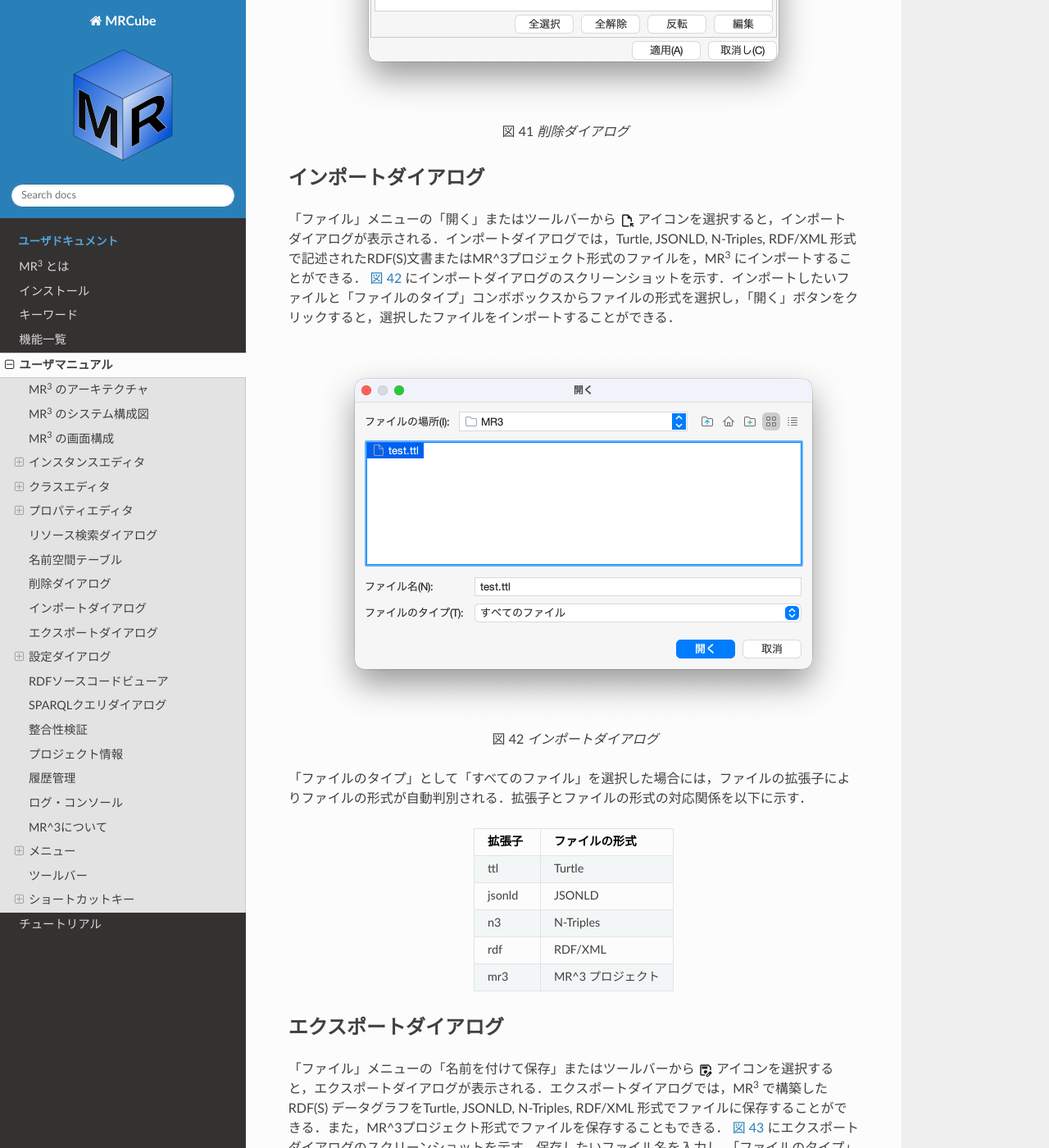
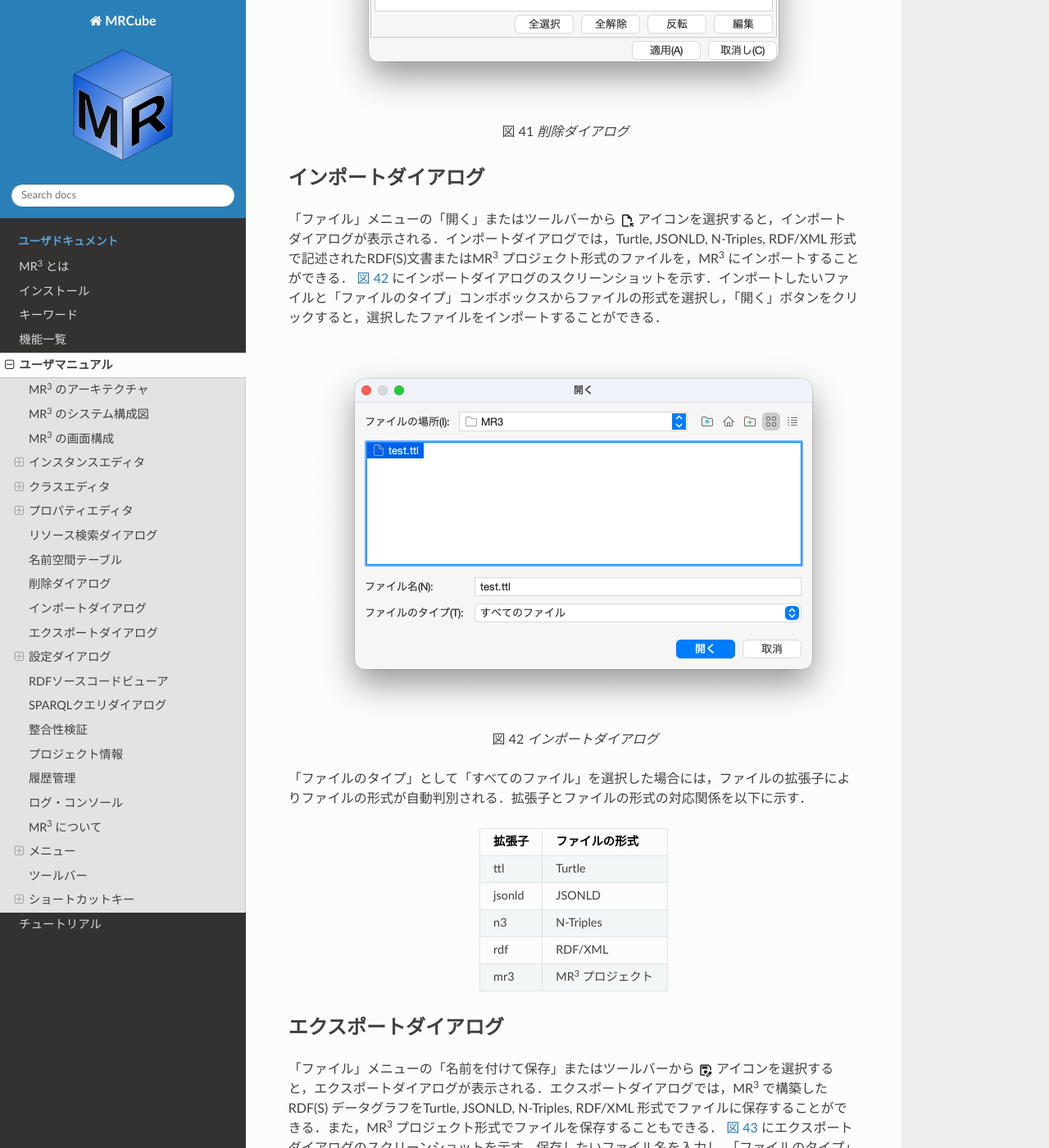
Before and after one commit to mr-3/mrcube-ja-docs, a Sphinx documentation site: the page built from docs/source/user_manual.rst, in a window 1280 px wide and 1400 px high, scrolled down 21626 px. Shown: the whole window at 82% size. Built offline with Sphinx 7.4.7 and the Read the Docs theme 3.1.0, drawn with Linux system fonts in a browser that asks for light colours; part of the change alters nothing that is shown; some of the changed text lies outside the part shown.

```diff
--- a/docs/source/user_manual.rst
+++ b/docs/source/user_manual.rst
@@ -31,7 +31,7 @@ MR\ :sup:`3` \のシステム構成図
    MR\ :sup:`3` \のシステム構成
 
 MR\ :sup:`3` \の画面構成
-------------------------
+----------------------------
 :numref:`mr3-screenshot` にMR\ :sup:`3` \のグラフィカルモデラのスクリーンショットを示す．グラフィカルモデラは，インスタンスエディタ，クラスエディタ，プロパティエディタ，属性ダイアログ，名前空間テーブル，削除ダイアログ，リソース検索ダイアログ，インポートダイアログ，エクスポートダイアログ，設定ダイアログから構成される．
 
  .. _mr3-screenshot:
@@ -463,7 +463,7 @@ RDFリソースに対して，rdfs:label プロパティを用いてRDFリソー
 
 インポートダイアログ
 --------------------
-「ファイル」メニューの「開く」またはツールバーから |open| アイコンを選択すると，インポートダイアログが表示される．インポートダイアログでは，Turtle, JSONLD, N-Triples, RDF/XML 形式で記述されたRDF(S)文書またはMR^3プロジェクト形式のファイルを，MR\ :sup:`3` \にインポートすることができる． :numref:`import-dialog` にインポートダイアログのスクリーンショットを示す．インポートしたいファイルと「ファイルのタイプ」コンボボックスからファイルの形式を選択し，「開く」ボタンをクリックすると，選択したファイルをインポートすることができる．
+「ファイル」メニューの「開く」またはツールバーから |open| アイコンを選択すると，インポートダイアログが表示される．インポートダイアログでは，Turtle, JSONLD, N-Triples, RDF/XML 形式で記述されたRDF(S)文書またはMR\ :sup:`3` \プロジェクト形式のファイルを，MR\ :sup:`3` \にインポートすることができる． :numref:`import-dialog` にインポートダイアログのスクリーンショットを示す．インポートしたいファイルと「ファイルのタイプ」コンボボックスからファイルの形式を選択し，「開く」ボタンをクリックすると，選択したファイルをインポートすることができる．
 
  .. _import-dialog:
  .. figure:: figures/import_dialog.png
@@ -487,14 +487,14 @@ RDFリソースに対して，rdfs:label プロパティを用いてRDFリソー
    jsonld, JSONLD
    n3, N-Triples
    rdf, RDF/XML
-   mr3, MR^3 プロジェクト
+   mr3, MR\ :sup:`3` \ プロジェクト
 
 
 .. index:: エクスポートダイアログ
 
 エクスポートダイアログ
 ----------------------
-「ファイル」メニューの「名前を付けて保存」またはツールバーから |saveas| アイコンを選択すると，エクスポートダイアログが表示される．エクスポートダイアログでは，MR\ :sup:`3` \ で構築したRDF(S) データグラフをTurtle, JSONLD, N-Triples, RDF/XML 形式でファイルに保存することができる．また，MR^3プロジェクト形式でファイルを保存することもできる． :numref:`export-dialog` にエクスポートダイアログのスクリーンショットを示す．保存したいファイル名を入力し，「ファイルのタイプ」コンボボックスからファイルの形式を選択し，「保存」ボタンをクリックすると，ファイルを保存することができる．「ファイルのタイプ」として「すべてのファイル」を選択した場合には，ファイルの拡張子によりファイルの形式が自動判別される．
+「ファイル」メニューの「名前を付けて保存」またはツールバーから |saveas| アイコンを選択すると，エクスポートダイアログが表示される．エクスポートダイアログでは，MR\ :sup:`3` \ で構築したRDF(S) データグラフをTurtle, JSONLD, N-Triples, RDF/XML 形式でファイルに保存することができる．また，MR\ :sup:`3` \プロジェクト形式でファイルを保存することもできる． :numref:`export-dialog` にエクスポートダイアログのスクリーンショットを示す．保存したいファイル名を入力し，「ファイルのタイプ」コンボボックスからファイルの形式を選択し，「保存」ボタンをクリックすると，ファイルを保存することができる．「ファイルのタイプ」として「すべてのファイル」を選択した場合には，ファイルの拡張子によりファイルの形式が自動判別される．
 
 .. _export-dialog:
 
@@ -646,9 +646,9 @@ SPARQLクエリダイアログ
 
    ログ・コンソール
 
-MR^3について
----------------
-「ヘルプ」メニューの「MR^3について」を選択すると，:numref:`about-mr3` に示すダイアログが表示される．
+MR\ :sup:`3` \について
+---------------------------
+「ヘルプ」メニューの「MR\ :sup:`3` \について」を選択すると，:numref:`about-mr3` に示すダイアログが表示される．
 
 .. _about-mr3:
 .. figure:: figures/about_dialog.png
@@ -656,7 +656,7 @@ MR^3について
    :alt: MR3について
    :align: center
 
-   MR^3について
+   MR\ :sup:`3` \について
 
 メニュー
 -------------
@@ -747,9 +747,9 @@ SPARQLクエリダイアログ
 
 ヘルプメニュー
 ~~~~~~~~~~~~~~~~~~
-MR^3 について
+MR\ :sup:`3` \ について
     MR\ :sup:`3` \のバージョン，HPのURL等を表示する
-MR^3 マニュアル
+MR\ :sup:`3` \ マニュアル
     MR\ :sup:`3` \のマニュアルのページをウェブブラウザに表示する
 
 ツールバー
```
Also changed, not shown: docs/source/figures/about_dialog.png.
